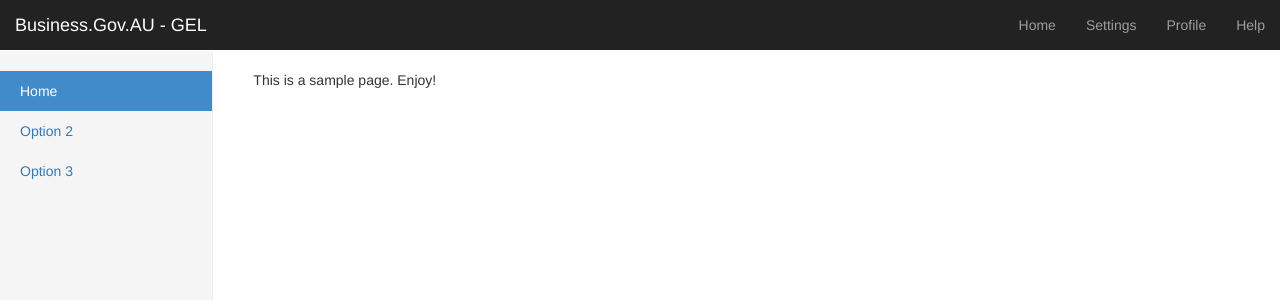
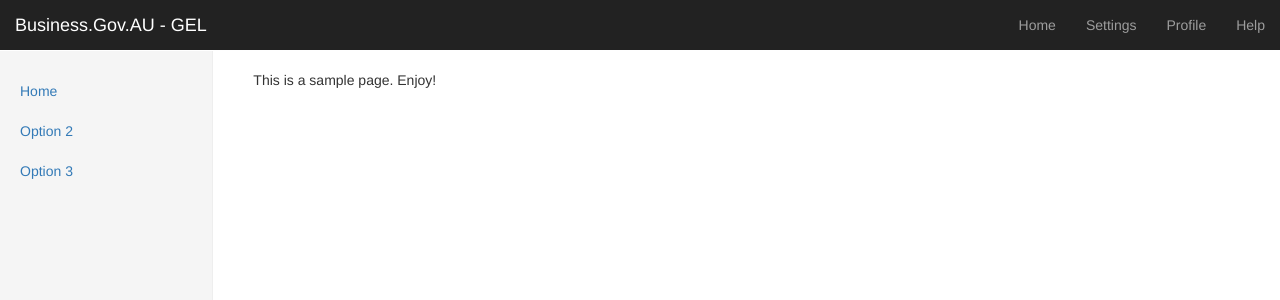
Before and after one commit to jsephora/bga-gel, a Jekyll site: the page built from sample.md, in a window 1280 px wide. Shown: the top 300 px of the page. Built offline with Jekyll 4.4.1, drawn with Linux system fonts in a browser that asks for light colours; nearby versions of some CDN libraries.

Commit message:
Update sidebar.html

```diff
--- a/_includes/sidebar.html
+++ b/_includes/sidebar.html
@@ -1,7 +1,7 @@
 {% if page.sidemenu != null %}
   <ul class="nav nav-sidebar">
     {% for item in page.sidemenu %}
-      {% if item.active == true %}
+      {% if item.active == "true" %}
         <li class="active"><a href="{{ item.url }}">{{ item.title }}</a><span class="sr-only"> (current)</span></li>
       {% else %}
         <li><a href="{{ item.url }}">{{ item.title }}</a></li>
```
